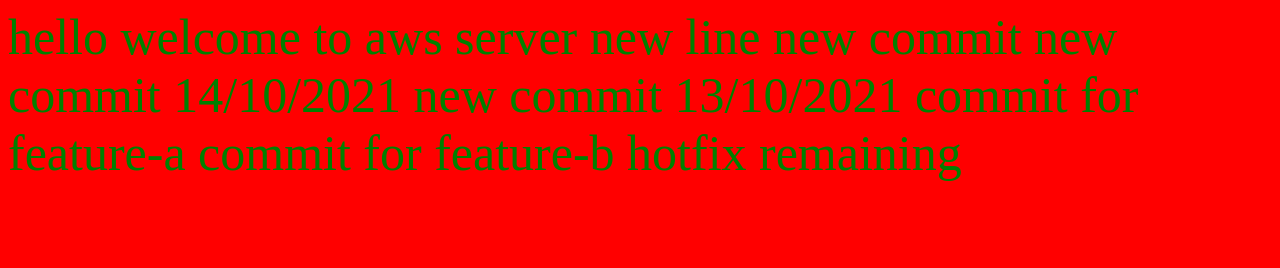
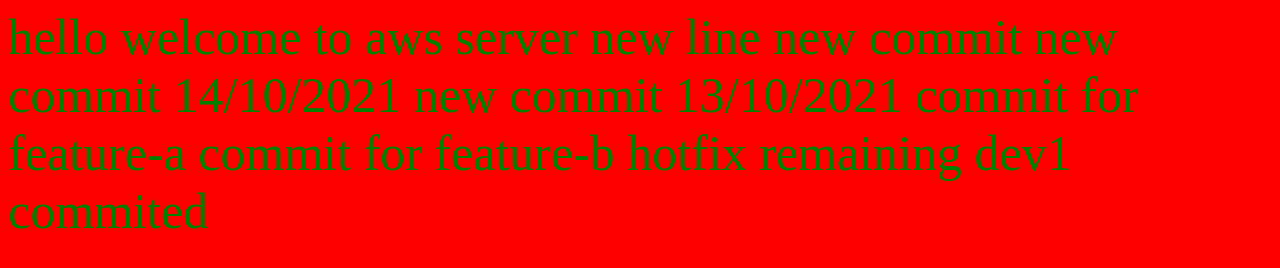
Before and after one commit to krishank98/aws1, a plain HTML site: page index.html in a window 1280 px wide. Drawn offline with Linux system fonts and the light colour scheme.

Commit message:
dev1 commit

```diff
--- a/index.html
+++ b/index.html
@@ -12,5 +12,7 @@ commit for feature-a
 commit for feature-b
 
 hotfix remaining
+
+dev1 commited
 </body>
 </html>
```
